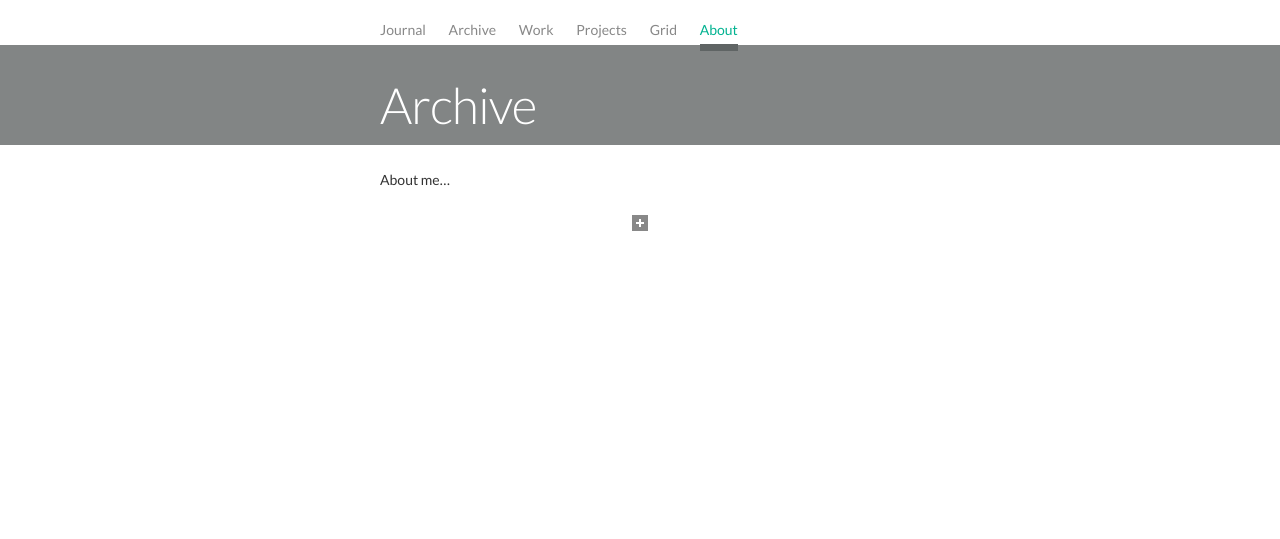
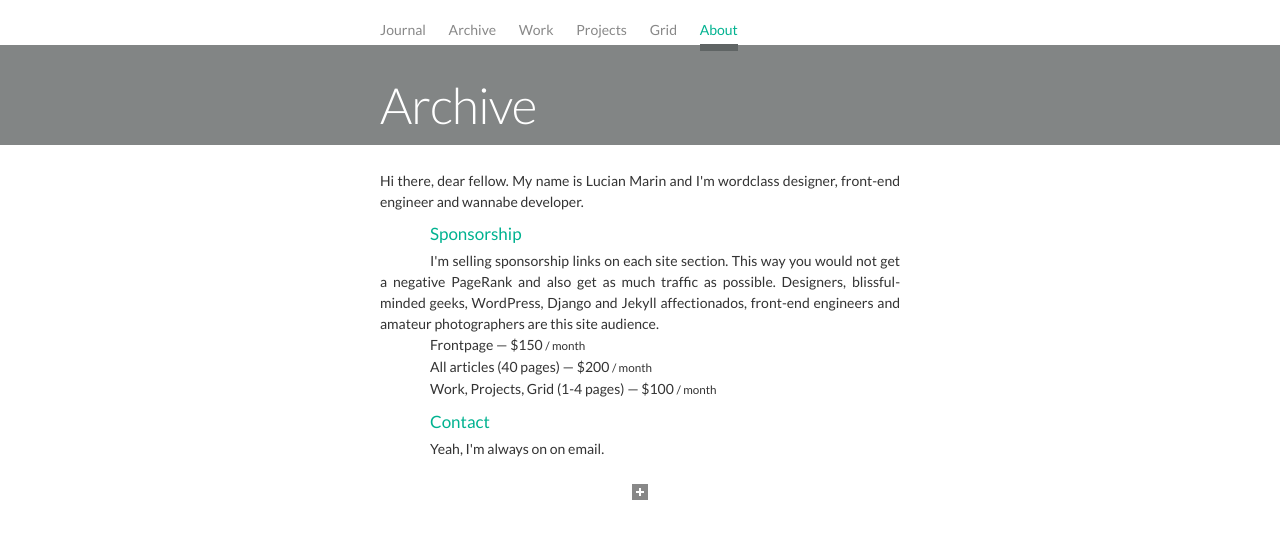
Before and after one commit to moekeai/lm, a Jekyll site: the page built from about.html, in a window 1280 px wide. Shown: the top 539 px of the page. Built offline with Jekyll 4.4.1, drawn with Linux system fonts in a browser that asks for light colours.

Commit message:
remove pagination

```diff
--- a/_layouts/default.html
+++ b/_layouts/default.html
@@ -8,6 +8,9 @@
     <meta name="description" content="The designer Google can't afford and Apple won't hire." />
     <title>{{ page.title }}</title>
     <link rel="stylesheet" href="/static/style.css">
+    {% if page.permalink == "/peculiar/" %}
+        <link rel="stylesheet" href="/static/peculiar.css">
+    {% endif %}
 </head>
 <body>
 
@@ -20,19 +23,16 @@
             <li class="archive {% if page.section == None or page.section == "archive" or page.section == "category" %}selected{% endif %}">
                 <a href="/archive/">Archive</a>
             </li>
-            <!--
-            <li class="work {% if page.section == "work" %}selected{% endif %}"><a href="/page/work">Work</a></li>
-            -->
-            <li class="{% if page.section == "work" %}selected{% endif %}">
+            <li class="work {% if page.section == "work" %}selected{% endif %}">
                 <a href="/work/">Work</a>
             </li>
-            <li class="{% if page.section == "projects" %}selected{% endif %}">
+            <li class="project {% if page.section == "projects" %}selected{% endif %}">
                 <a href="/projects/">Projects</a>
             </li>
-            <li class="{% if page.section == "grid" %}selected{% endif %}">
+            <li class="grid {% if page.section == "grid" %}selected{% endif %}">
                 <a href="/grid/">Grid</a>
             </li>
-            <li class="{% if page.section == "about" %}selected{% endif %}">
+            <li class="about {% if page.section == "about" %}selected{% endif %}">
                 <a href="/about/">About</a>
             </li>
         </ul>
@@ -42,17 +42,6 @@
 <div class="header">
     <div class="content">
         <h1 class="title">
-            <!--
-            {% if page.section == "journal" %}
-                Journal
-            {% elsif page.section == "work" %}
-                Portfolio
-            {% elsif page.section == "about" %}
-                About
-            {% else %}
-                Archive
-            {% endif %}
-            -->
             {% if page.subtitle %}
                 {{ page.subtitle }}
             {% else %}
@@ -61,37 +50,6 @@
         </h1>
     </div>
 </div>
-
-            <!--
-
-        <div class="pagination">
-            <ul class="pages">
-                <li class="page">{% if paginator.page == 1 %}<span class="current-page">1</span>{% else %}<a href="/">1</a>{% endif %}</li>
-                {% for count in (2..paginator.total_pages) %}
-                <li class="page">{% if count == paginator.page %}<span class="current-page">{{ count }}</span>{% else %}<a href="/page{{ count }}">{{ count }}</a>{% endif %}</li>
-                {% endfor %}
-            </ul>
-        </div>
-
-            {% if paginator.previous_page %}
-                <div class="previous">
-                    {% if paginator.previous_page == 1 %}
-                        <a href="/">&larr;</a>
-                    {% else %}
-                        <a href="/{{ paginator.previous_page_path }}">&larr;</a>
-                    {% endif %}
-                </div>
-            {% else %}
-                <div class="previous disabled"><span>&larr;</span></div>
-            {% endif %}
-            {% if paginator.next_page %}
-                <div class="next">
-                    <a href="/{{ paginator.next_page_path }}">&rarr;</a>
-                </div>
-            {% else %}
-                <div class="next disabled"><span>&rarr;</span></div>
-            {% endif %}
-            -->
 
 <div class="main">
     <div class="content">
--- a/about.html
+++ b/about.html
@@ -7,6 +7,13 @@
 
 <div class="about">
     <div class="post">
-        About me…
+        <p>Hi there, dear fellow. My name is Lucian Marin and I'm wordclass designer, front-end engineer and wannabe developer.</p>
+        <h4>Sponsorship</h4>
+        <p>I'm selling sponsorship links on each site section. This way you would not get a negative PageRank and also get as much traffic as possible. Designers, blissful-minded geeks, WordPress, Django and Jekyll affectionados, front-end engineers and amateur photographers are this site audience.</p>
+        <p>Frontpage &mdash; $150 <small>/ month</small></p>
+        <p>All articles (40 pages) &mdash; $200 <small>/ month</small></p>
+        <p>Work, Projects, Grid (1-4 pages) &mdash; $100 <small>/ month</small></p>
+        <h4>Contact</h4>
+        <p>Yeah, I'm always on on email. </p>
     </div>
 </div>
```
Also changed, not shown: _layouts/post.html (+1 -29 lines).
